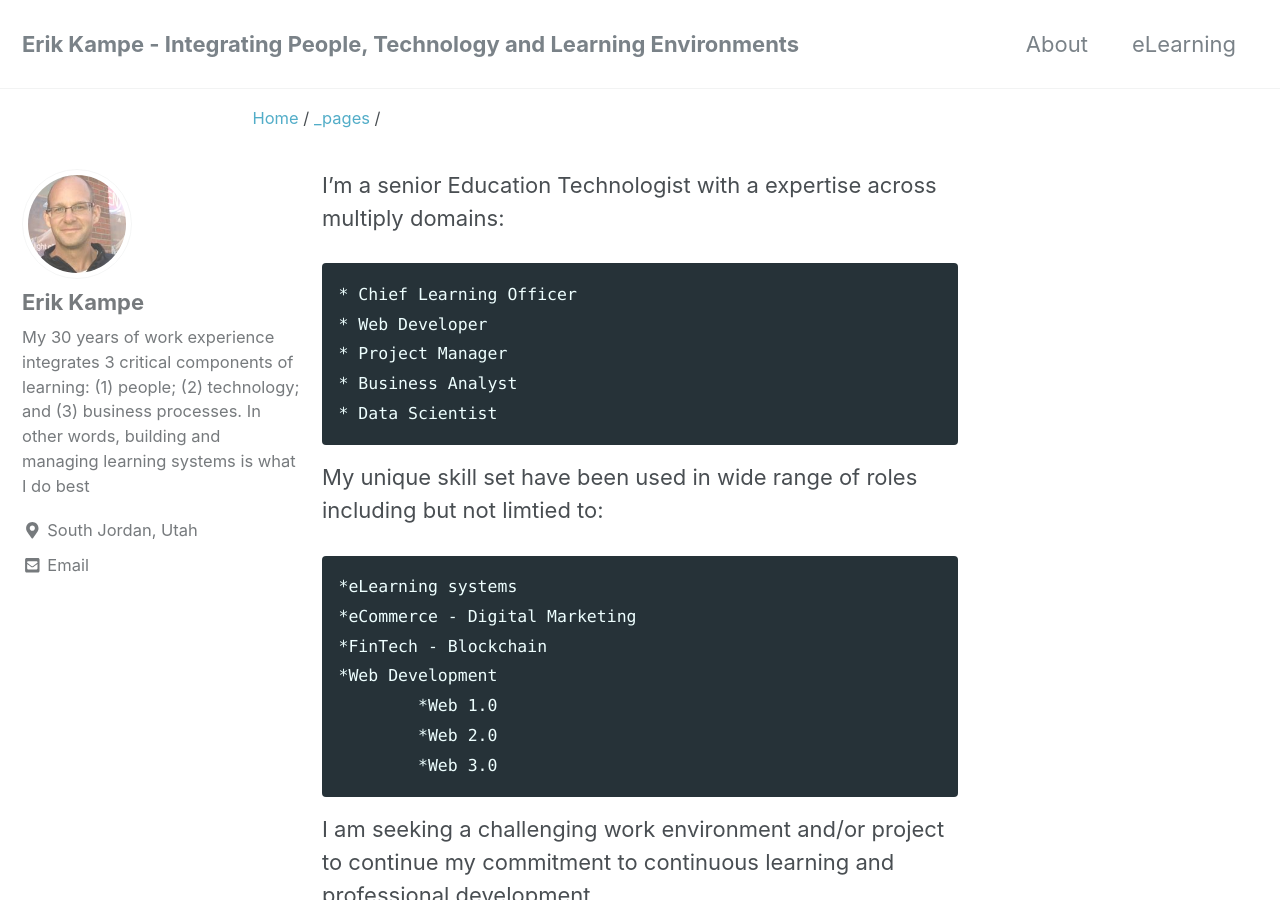
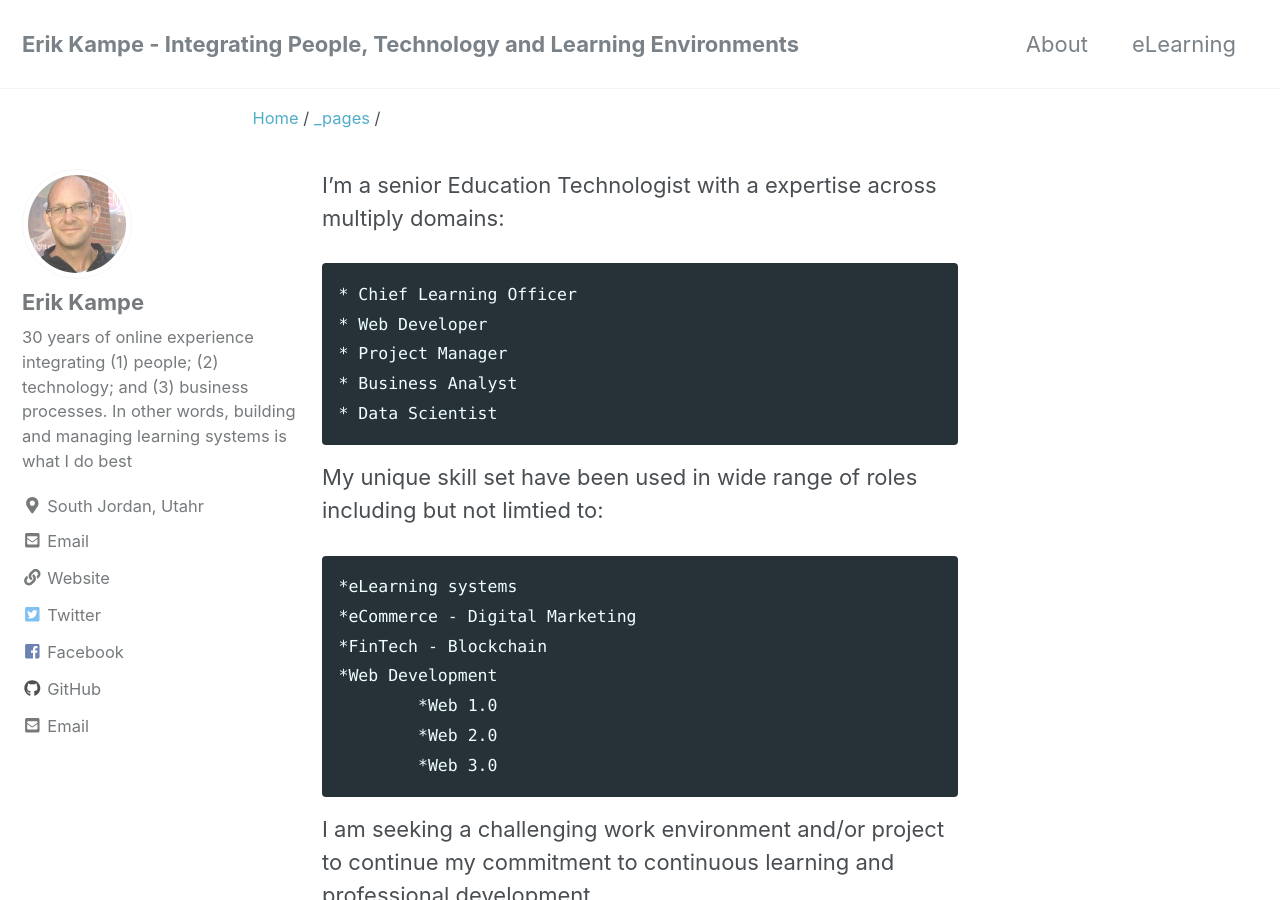
Before and after one commit to kampester/kampester.github.io, a Jekyll site: the page built from _pages/about.md, in a window 1280 px wide and 900 px high. Built offline with Jekyll 4.4.1, drawn with Linux system fonts in a browser that asks for light colours; nearby versions of some CDN libraries.

```diff
--- a/_config.yml
+++ b/_config.yml
@@ -103,25 +103,25 @@ analytics:
 author:
   name             : "Erik Kampe"
   avatar           : /assets/images/erik_clean_160x160.jpg  # path of avatar image, e.g. "/assets/images/bio-photo.jpg"
-  bio              : "My 30 years of work experience integrates 3 critical components of learning: (1) people; (2) technology; and (3) business processes. In other words, building and managing learning systems is what I do best "
-  location         : "South Jordan, Utah"
+  bio              : "30 years of online experience integrating (1) people; (2) technology; and (3) business processes. In other words, building and managing learning systems is what I do best"
+  location         : "South Jordan, Utahr"
   email            : "erikkampe@gmail.com"
   links:
     - label: "Email"
       icon: "fas fa-fw fa-envelope-square"
-      # url: mailto:your.name@email.com
+      url: mailto:erikkampe@gmail.com"
     - label: "Website"
       icon: "fas fa-fw fa-link"
-      # url: "https://traderstouch.com"
+      url: "https://traderstouch.com"
     - label: "Twitter"
       icon: "fab fa-fw fa-twitter-square"
-      # url: "https://twitter.com/"
+      url: "https://twitter.com/kampester67"
     - label: "Facebook"
       icon: "fab fa-fw fa-facebook-square"
-      # url: "https://facebook.com/"
+      url: "https://www.linkedin.com/in/kampester/"
     - label: "GitHub"
       icon: "fab fa-fw fa-github"
-      # url: "https://github.com/"
+      url: "https://kampester.github.com/"
     - label: "Instagram"
       icon: "fab fa-fw fa-instagram"
       # url: "https://instagram.com/"
--- a/_pages/about.md
+++ b/_pages/about.md
@@ -16,8 +18,6 @@ I'm a senior Education Technologist with a expertise across multiply domains:
 
 My unique skill set have been used in wide range of roles including but not limtied to:
 
-
-
 	*eLearning systems
 	*eCommerce - Digital Marketing
 	*FinTech - Blockchain
@@ -25,8 +25,6 @@ My unique skill set have been used in wide range of roles including but not limt
 		*Web 1.0
 		*Web 2.0
 		*Web 3.0
-
-
 
 I am seeking a challenging work environment and/or project to continue my
 commitment to continuous learning and professional development.
```
Also changed, not shown: other parts of _pages/about.md (+2 -0 lines), _pages/elearning.md (+0 -1 lines).
